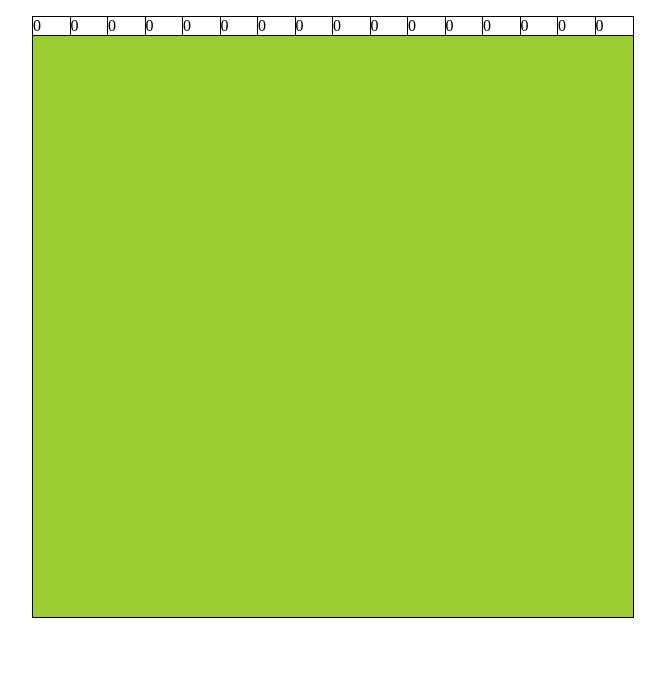
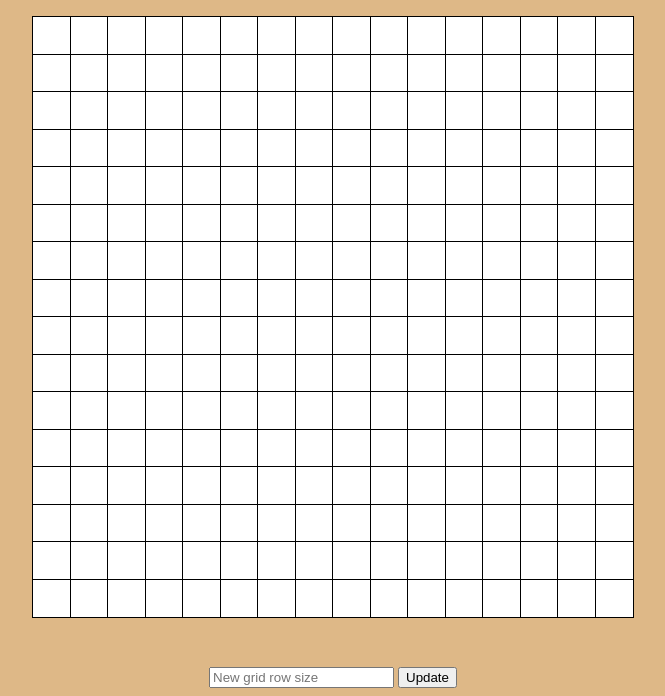
Before and after one commit to Venomkajo/etch-a-sketch, a plain HTML site: page index.html in a window 1280 px wide. Shown: the part 110-806 px from the top of the page, without its empty margins (307-972 px from the left). Drawn offline with Linux system fonts and the light colour scheme.

Commit message:
added working grid and drawing

```diff
--- a/drawing.js
+++ b/drawing.js
@@ -1,19 +1,32 @@
+const rowSize = 16;
 var container = document.getElementById('container');
+var gridPixels;
 
 addPixels(16);
 
-var gridPixels;
+gridPixels.forEach(pixel => {
+    pixel.addEventListener('mouseenter', function(){
+        pixel.style.backgroundColor = 'black';
+})});
 
-function addPixels(amount){
-    for (let i = 0; i < amount; i++){
+function addPixels(pixelAmount){
+    for (let i = 0; i < rowSize; i++){
 
-        var newPixel = document.createElement('div');
-        newPixel.classList.add('pixel');
-        newPixel.textContent = '0';
-        newPixel.style.backgroundColor = 'white';
+        var row = document.createElement('div');
+        row.classList.add('row');
 
-        container.append(newPixel);
+        container.append(row);
+
+        for (let j = 0; j < pixelAmount; j++){
+
+            var newPixel = document.createElement('div');
+            newPixel.classList.add('pixel');
+            newPixel.style.backgroundColor = 'white';
+
+            row.append(newPixel);
+        }
     }
+
 
     gridPixels = document.querySelectorAll('.pixel');
 
--- a/index.html
+++ b/index.html
@@ -14,5 +14,9 @@
         <div class="container" id="container">
 
         </div>
+        <form id="gridSizeForm">
+            <input type="number" id="newGridSize" placeholder="New grid row size">
+            <button type="submit">Update</button>
+        </form>
     </body>
 </html>
--- a/styles.css
+++ b/styles.css
@@ -4,6 +4,7 @@ body
     justify-content: center;
     align-items: center;
     flex-direction: column;
+    background-color: burlywood;
 }
 
 .header
@@ -15,8 +16,9 @@ body
 .container
 {
     display: flex;
-    align-items: flex-start;
+    align-items: center;
     justify-content: center;
+    flex-direction: column;
     width: 600px;
     height: 600px;
     background-color: yellowgreen;
@@ -25,8 +27,23 @@ body
 
 .pixel
 {
-    flex: 1;
-    flex-wrap: wrap;
-    width: 10px;
+    flex-grow: 1;
+    width: 100%;
+    height: 100%;
     outline: black solid 1px;
 }
+
+.row
+{
+    display: flex;
+    align-items: center;
+    justify-content: center;
+    flex-direction: row;
+    width: 100%;
+    height: 100%;
+}
+
+#gridSizeForm
+{
+    margin-top: 50px;
+}
```
